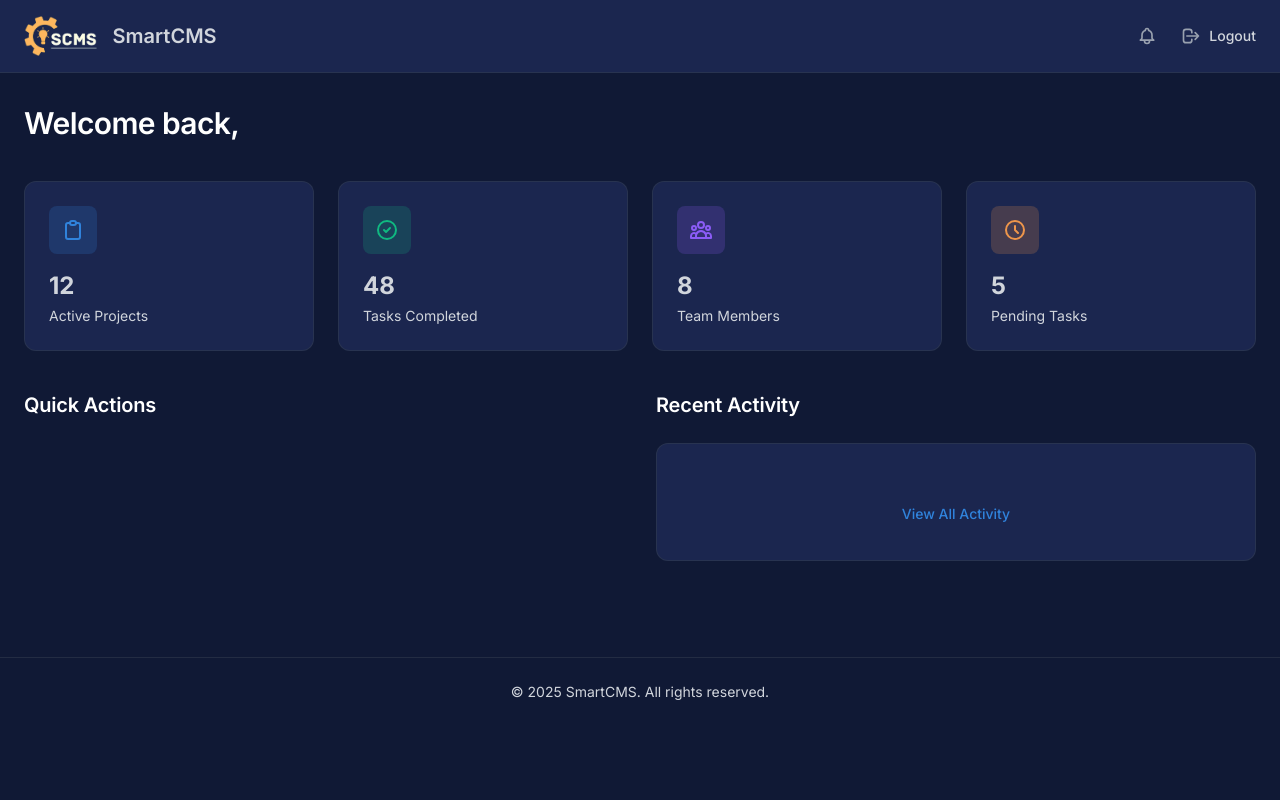
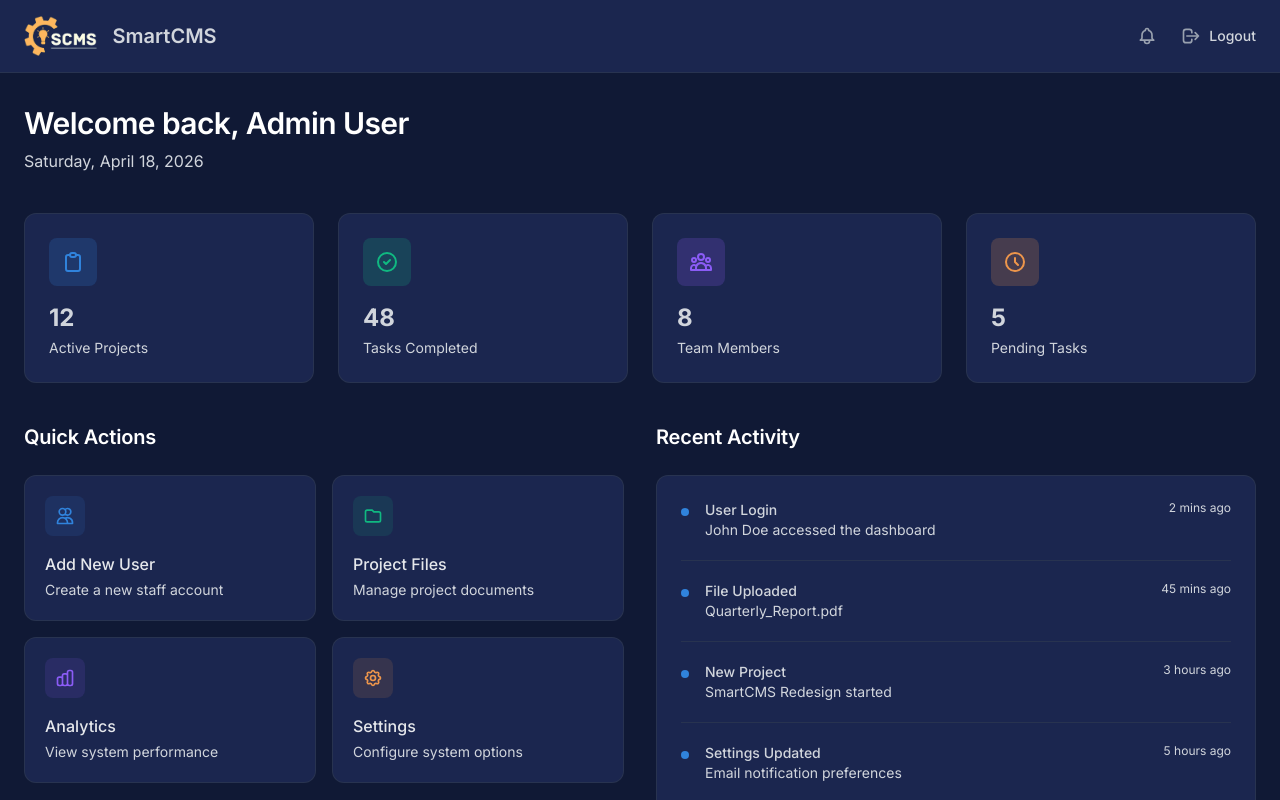
Before and after one commit to CodeNickBit/SmartCMS, an Angular app in the folder smart-cms/: page /admin/dashboard in a window 1280 px wide. Shown: the top 800 px of the page. Built offline with nearby package versions, Linux system fonts and the light colour scheme.

Commit message:
Auto-sync after agent response

```diff
--- a/smart-cms/src/app/admin/dashboard/dashboard.component.ts
+++ b/smart-cms/src/app/admin/dashboard/dashboard.component.ts
@@ -1,5 +1,6 @@
 import { Component, PLATFORM_ID, Inject, OnInit } from '@angular/core';
 import { CommonModule, isPlatformBrowser } from '@angular/common';
+import { Router } from '@angular/router';
 
 @Component({
   selector: 'app-dashboard',
@@ -9,11 +10,29 @@ import { CommonModule, isPlatformBrowser } from '@angular/common';
   styleUrl: './dashboard.component.css'
 })
 export class DashboardComponent implements OnInit {
-  adminName: string = 'Admin User';
+  userName: string = 'Admin User';
   adminRole: string = 'Administrator';
   lastLogin: string = '';
+  currentDate: Date = new Date();
 
-  constructor(@Inject(PLATFORM_ID) private platformId: Object) { }
+  quickActions = [
+    { title: 'Add New User', description: 'Create a new staff account', icon: 'users', color: '#3083DC' },
+    { title: 'Project Files', description: 'Manage project documents', icon: 'folder', color: '#10B981' },
+    { title: 'Analytics', description: 'View system performance', icon: 'chart', color: '#8B5CF6' },
+    { title: 'Settings', description: 'Configure system options', icon: 'settings', color: '#EE964B' }
+  ];
+
+  recentActivities = [
+    { action: 'User Login', item: 'John Doe accessed the dashboard', time: '2 mins ago' },
+    { action: 'File Uploaded', item: 'Quarterly_Report.pdf', time: '45 mins ago' },
+    { action: 'New Project', item: 'SmartCMS Redesign started', time: '3 hours ago' },
+    { action: 'Settings Updated', item: 'Email notification preferences', time: '5 hours ago' }
+  ];
+
+  constructor(
+    @Inject(PLATFORM_ID) private platformId: Object,
+    private router: Router
+  ) { }
 
   ngOnInit() {
     if (isPlatformBrowser(this.platformId)) {
@@ -21,7 +40,7 @@ export class DashboardComponent implements OnInit {
       if (userStr) {
         try {
           const user = JSON.parse(userStr);
-          this.adminName = user.name || (user.firstName ? `${user.firstName} ${user.lastName}` : 'Admin User');
+          this.userName = user.name || (user.firstName ? `${user.firstName} ${user.lastName}` : 'Admin User');
           this.adminRole = user.role || 'Administrator';
 
           if (user.lastLogin) {
@@ -35,4 +54,12 @@ export class DashboardComponent implements OnInit {
       }
     }
   }
+
+  logout() {
+    if (isPlatformBrowser(this.platformId)) {
+      localStorage.removeItem('token');
+      localStorage.removeItem('user');
+      this.router.navigate(['/login']);
+    }
+  }
 }
```
